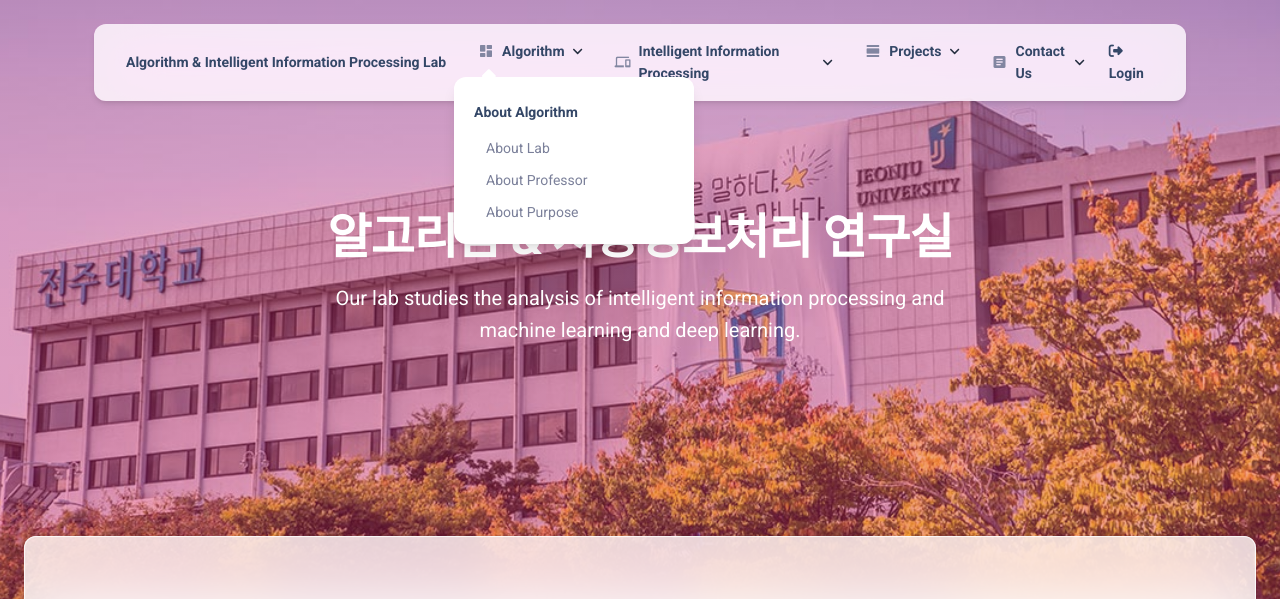
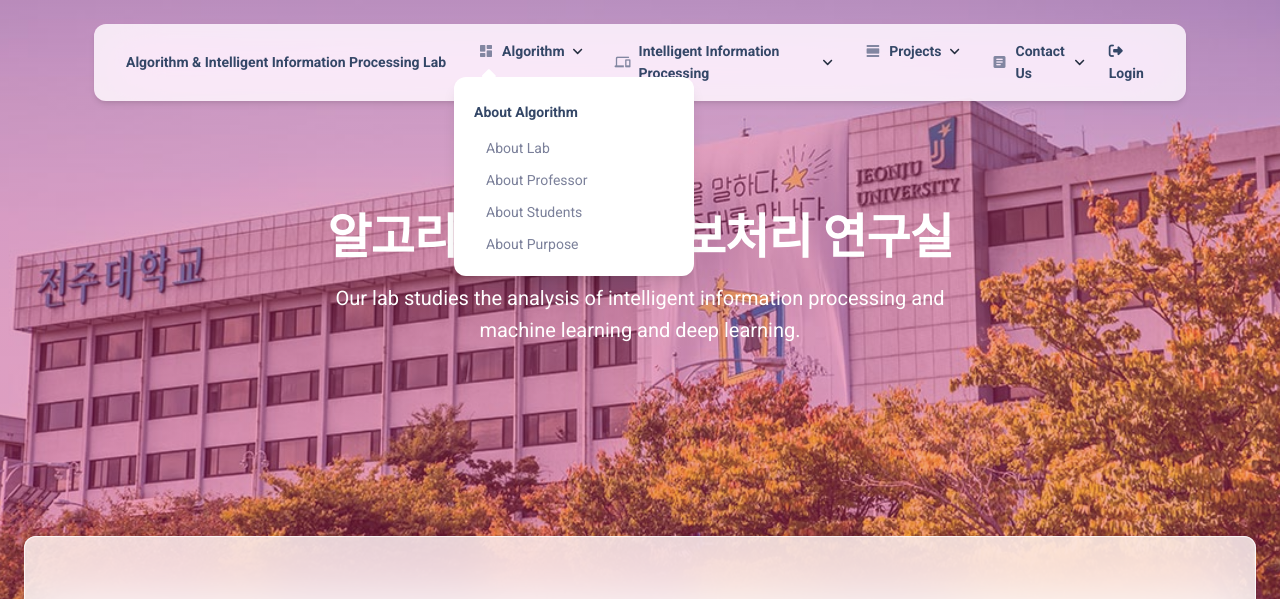
Before and after one commit to kim-do-hyeon/intelligent-information-processing-web, a Flask app: page /index in a window 1280 px wide, after a click that opens the changed part. Shown: the top 599 px of the page. Run offline with Flask 2, Linux system fonts and the light colour scheme; some libraries are stand-ins or nearby versions.

Commit message:
Update navigation menus

```diff
--- a/apps/templates/includes/navigation.html
+++ b/apps/templates/includes/navigation.html
@@ -34,6 +34,9 @@
                       <a href="/about/professor/jo-dong-young" class="dropdown-item border-radius-md">
                         <span>About Professor</span>
                       </a>
+                      <a href="/about/lab/algorithm-students" class="dropdown-item border-radius-md">
+                        <span>About Students</span>
+                      </a>
                       <a href="/about/purpose/algorithm" class="dropdown-item border-radius-md">
                         <span>About Purpose</span>
                       </a>
@@ -47,6 +50,9 @@
                       </a>
                       <a href="/about/professor/jo-dong-young" class="dropdown-item border-radius-md">
                         <span>About Professor</span>
+                      </a>
+                      <a href="/about/lab/algorithm-students" class="dropdown-item border-radius-md">
+                        <span>About Students</span>
                       </a>
                       <a href="/about/purpose/algorithm" class="dropdown-item border-radius-md">
                         <span>About Purpose</span>
@@ -72,6 +78,9 @@
                       <a href="/about/professor/jang-hong-jun" class="dropdown-item border-radius-md">
                         <span>About Professor</span>
                       </a>
+                      <a href="/about/lab/intelligent-students" class="dropdown-item border-radius-md">
+                        <span>About Students</span>
+                      </a>
                       <a href="/about/purpose/intelligent" class="dropdown-item border-radius-md">
                         <span>About Purpose</span>
                       </a>
@@ -85,6 +94,9 @@
                       </a>
                       <a href="/about/professor/jang-hong-jun" class="dropdown-item border-radius-md">
                         <span>About Professor</span>
+                      </a>
+                      <a href="/about/lab/intelligent-students" class="dropdown-item border-radius-md">
+                        <span>About Students</span>
                       </a>
                       <a href="/about/purpose/intelligent" class="dropdown-item border-radius-md">
                         <span>About Purpose</span>
@@ -101,7 +113,7 @@
                   <ul class="dropdown-menu dropdown-menu-end dropdown-menu-animation dropdown-md dropdown-md-responsive p-3 border-radius-lg mt-0 mt-lg-3" aria-labelledby="dropdownMenuBlocks">
                     <div class="d-none d-lg-block">
                       <li class="nav-item dropdown dropdown-hover dropdown-subitem">
-                        <a class="dropdown-item py-2 ps-3 border-radius-md" href="/">
+                        <a class="dropdown-item py-2 ps-3 border-radius-md" href="#">
                           <div class="w-100 d-flex align-items-center justify-content-between">
                             <div>
                               <h6 class="dropdown-header text-dark font-weight-bolder d-flex justify-content-cente align-items-center p-0">Machine Learning</h6>
@@ -120,7 +132,7 @@
                         </div>
                       </li>
                       <li class="nav-item dropdown dropdown-hover dropdown-subitem">
-                        <a class="dropdown-item py-2 ps-3 border-radius-md" href="/">
+                        <a class="dropdown-item py-2 ps-3 border-radius-md" href="#">
                           <div class="w-100 d-flex align-items-center justify-content-between">
                             <div>
                               <h6 class="dropdown-header text-dark font-weight-bolder d-flex justify-content-cente align-items-center p-0">Attention Catchers</h6>
```
